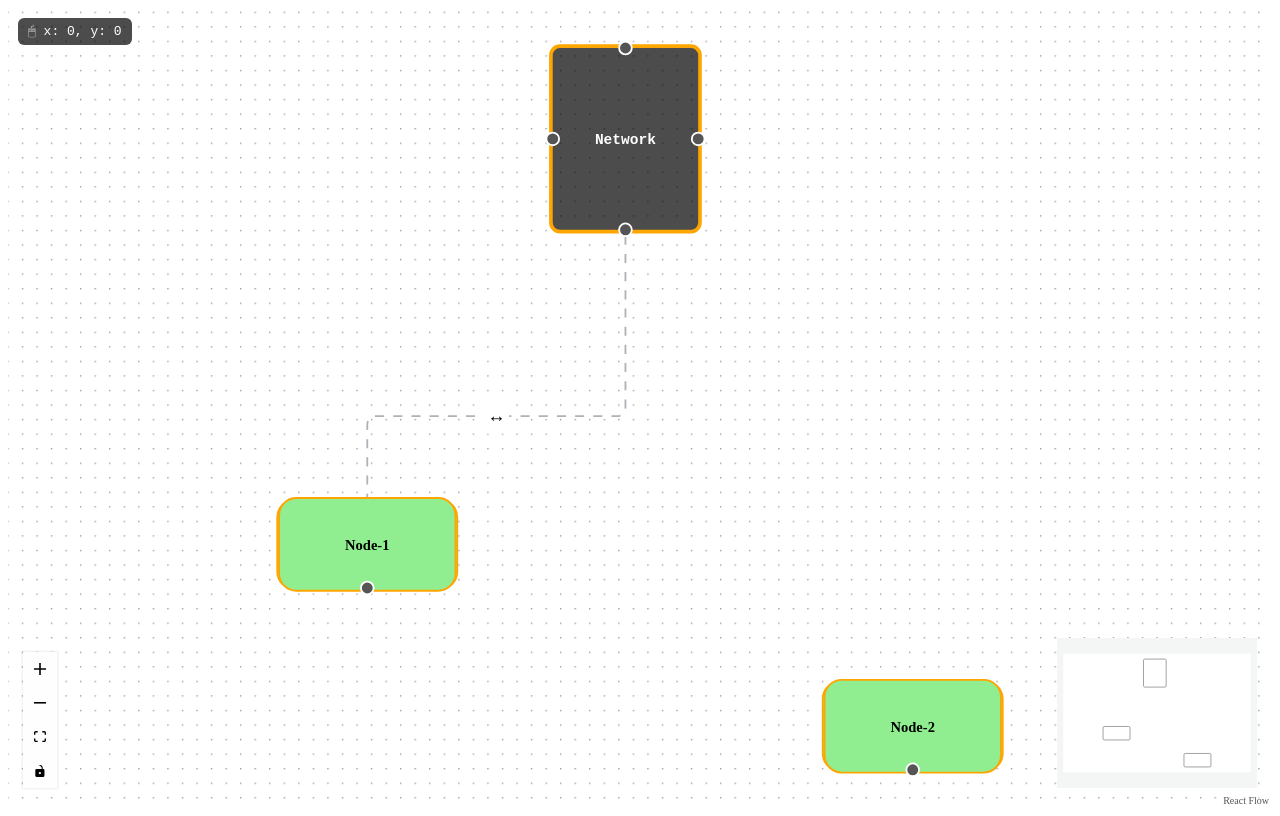
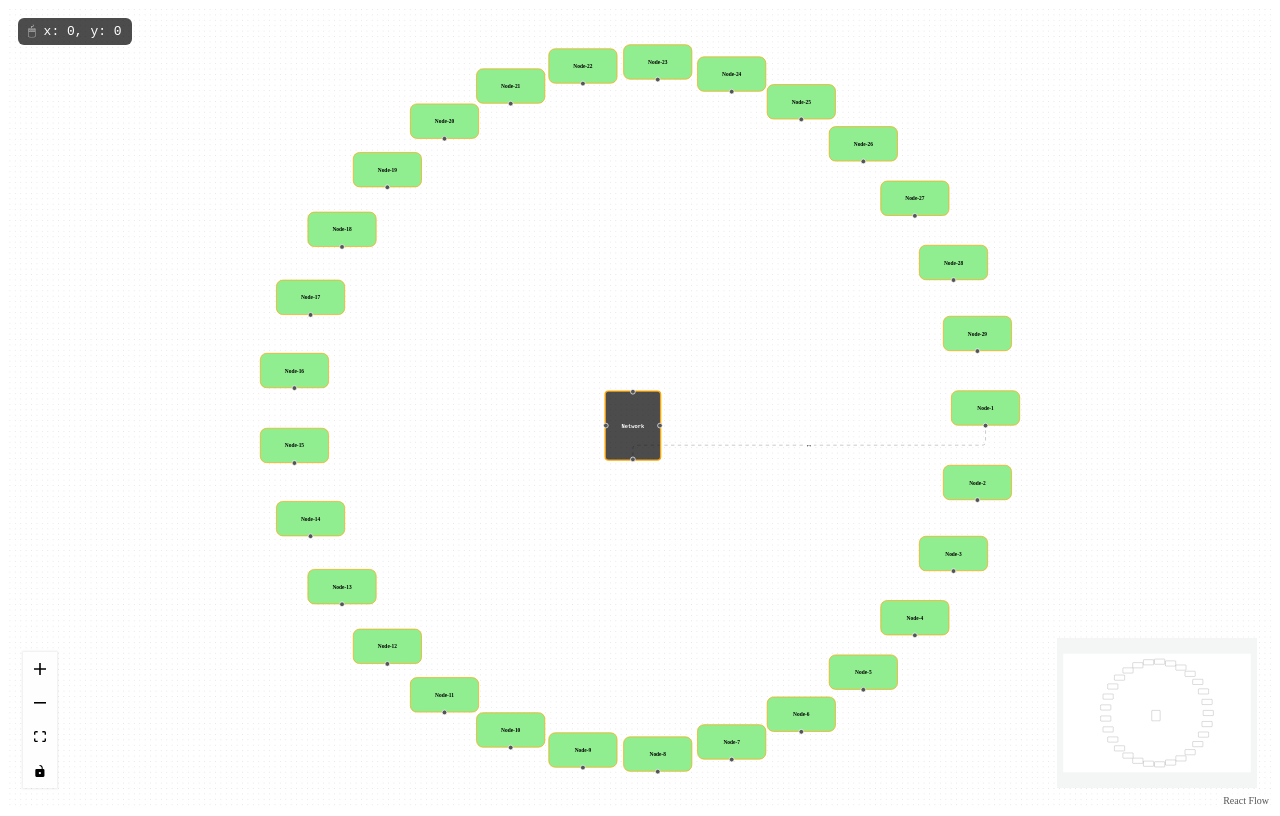
Before and after one commit to muhammed-topgul/react-ui-node, a React (Create React App) app: page / in a window 1280 px wide. Built offline with nearby package versions, Linux system fonts and the light colour scheme.

Commit message:
Diagram circular positions.

```diff
--- a/src/App.js
+++ b/src/App.js
@@ -4,11 +4,11 @@ import ReactFlow, {
     applyNodeChanges,
     Background,
     Controls,
+    Handle,
     MiniMap,
+    Position,
     ReactFlowProvider,
     useReactFlow,
-    Handle,
-    Position,
 } from "react-flow-renderer";
 import "react-flow-renderer/dist/style.css";
 
@@ -45,7 +45,7 @@ const NetworkNode = ({data}) => {
     );
 };
 
-const NormalNode = ({ data }) => (
+const NormalNode = ({data}) => (
     <div
         style={{
             width: 100,
@@ -65,70 +65,123 @@ const NormalNode = ({ data }) => (
         {data.label}
         {/* Sadece bir handle: top */}
         {/*<Handle type="source" position={Position.Top} id="a" style={{ background: "#555" }} />*/}
-        <Handle type="target" position={Position.Bottom} id="b" style={{ background: "#555" }} />
+        <Handle type="target" position={Position.Bottom} id="b" style={{background: "#555"}}/>
     </div>
 );
+
+// Backend'den gelen (örnek) node verisi:
+const backendNodes = [
+    {id: "0", type: "networkNode", data: {label: "Network"}},
+    {id: "1", type: "normalNode", data: {label: "Node-1"}},
+    {id: "2", type: "normalNode", data: {label: "Node-2"}},
+    {id: "3", type: "normalNode", data: {label: "Node-3"}},
+    {id: "4", type: "normalNode", data: {label: "Node-4"}},
+];
+
+const generateNodes = (size) => {
+    const nodes = [...backendNodes];
+    for (let i = 5; i < size + 5; i++) {
+        nodes.push({id: i + "", type: "normalNode", data: {label: "Node-" + i}})
+    }
+    return nodes;
+}
+
+function generateCircularPositions(nodes, center) {
+    const nodeCount = nodes.length;
+
+    // Node sayısına göre yarıçap dinamik artar
+    const minRadius = 150;
+    const spacing = 25; // her node için ekstra mesafe
+    const radius = minRadius + nodeCount * spacing * 0.5;
+
+    const angleStep = (2 * Math.PI) / nodeCount;
+
+    return nodes.map((node, index) => {
+        const angle = index * angleStep;
+
+        return {
+            ...node,
+            position: {
+                x: center.x + radius * Math.cos(angle),
+                y: center.y + radius * Math.sin(angle),
+            },
+        };
+    });
+}
+
+
+const networkNode = backendNodes.find(n => n.type === "networkNode");
+const otherNodes = generateNodes(25).filter(n => n.type !== "networkNode");
+
+const positionedOtherNodes = generateCircularPositions(otherNodes, {x: 600, y: 300});
+
+const initialNodes = [
+    {...networkNode, position: {x: 600, y: 300}},
+    ...positionedOtherNodes
+];
 
 const nodeTypes = {
     networkNode: NetworkNode,
     normalNode: NormalNode,
 };
 
-const initialNodes = [
-    {
-        id: "1",
-        type: "networkNode", // özel node tipi
-        data: {label: "Network"},
-        position: {x: 250, y: -150},
-    },
-    {
-        id: "2",
-        data: {label: "Node-1"},
-        position: {x: 100, y: 100},
-        style: {
-            width: 100,
-            height: 50,
-            background: "#90EE90",
-            color: "#000",
-            border: "1px solid #FFA500",
-            borderRadius: 10,
-            textAlign: "center",
-            display: "flex",
-            alignItems: "center",
-            justifyContent: "center",
-            fontWeight: "bold",
-            fontSize: "8px",
-        },
-        type: "normalNode",
-    },
-    {
-        id: "3",
-        data: {label: "Node-2"},
-        position: {x: 400, y: 200},
-        style: {
-            width: 100,
-            height: 50,
-            background: "#90EE90",
-            color: "#000",
-            border: "1px solid #FFA500",
-            borderRadius: 10,
-            textAlign: "center",
-            display: "flex",
-            alignItems: "center",
-            justifyContent: "center",
-            fontWeight: "bold",
-            fontSize: "8px",
-        },
-        type: "normalNode",
-    },
-];
+// const initialNodes = generateCircularPositions(generateNodes(10));
+
+// const initialNodes = [
+//     {
+//         id: "1",
+//         type: "networkNode", // özel node tipi
+//         data: {label: "Network"},
+//         position: {x: 250, y: -150},
+//     },
+//     {
+//         id: "2",
+//         data: {label: "Node-1"},
+//         position: {x: 100, y: 100},
+//         style: {
+//             width: 100,
+//             height: 50,
+//             background: "#90EE90",
+//             color: "#000",
+//             border: "1px solid #FFA500",
+//             borderRadius: 10,
+//             textAlign: "center",
+//             display: "flex",
+//             alignItems: "center",
+//             justifyContent: "center",
+//             fontWeight: "bold",
+//             fontSize: "8px",
+//         },
+//         type: "normalNode",
+//     },
+//     {
+//         id: "3",
+//         data: {label: "Node-2"},
+//         position: {x: 400, y: 200},
+//         style: {
+//             width: 100,
+//             height: 50,
+//             background: "#90EE90",
+//             color: "#000",
+//             border: "1px solid #FFA500",
+//             borderRadius: 10,
+//             textAlign: "center",
+//             display: "flex",
+//             alignItems: "center",
+//             justifyContent: "center",
+//             fontWeight: "bold",
+//             fontSize: "8px",
+//         },
+//         type: "normalNode",
+//     },
+// ];
 
 const initialEdges = [
     {
         id: "e1-2",
-        source: "1",
+        source: "0",
         sourceHandle: "bottom", // hangi handle'dan çıkıyor
-        target: "2",
+        target: "1",
         animated: true,
         type: "smoothstep",
         label: "↔",
@@ -163,7 +216,7 @@ function FlowCanvas() {
             const networkId = "1"; // Network node'un ID'si
             if (params.source === networkId || params.target === networkId) {
                 setEdges((eds) =>
-                    eds.concat({ ...params, animated: true, type: "smoothstep", label:"Java" })
+                    eds.concat({...params, animated: true, type: "smoothstep", label: "Java"})
                 );
             }
         },
```
